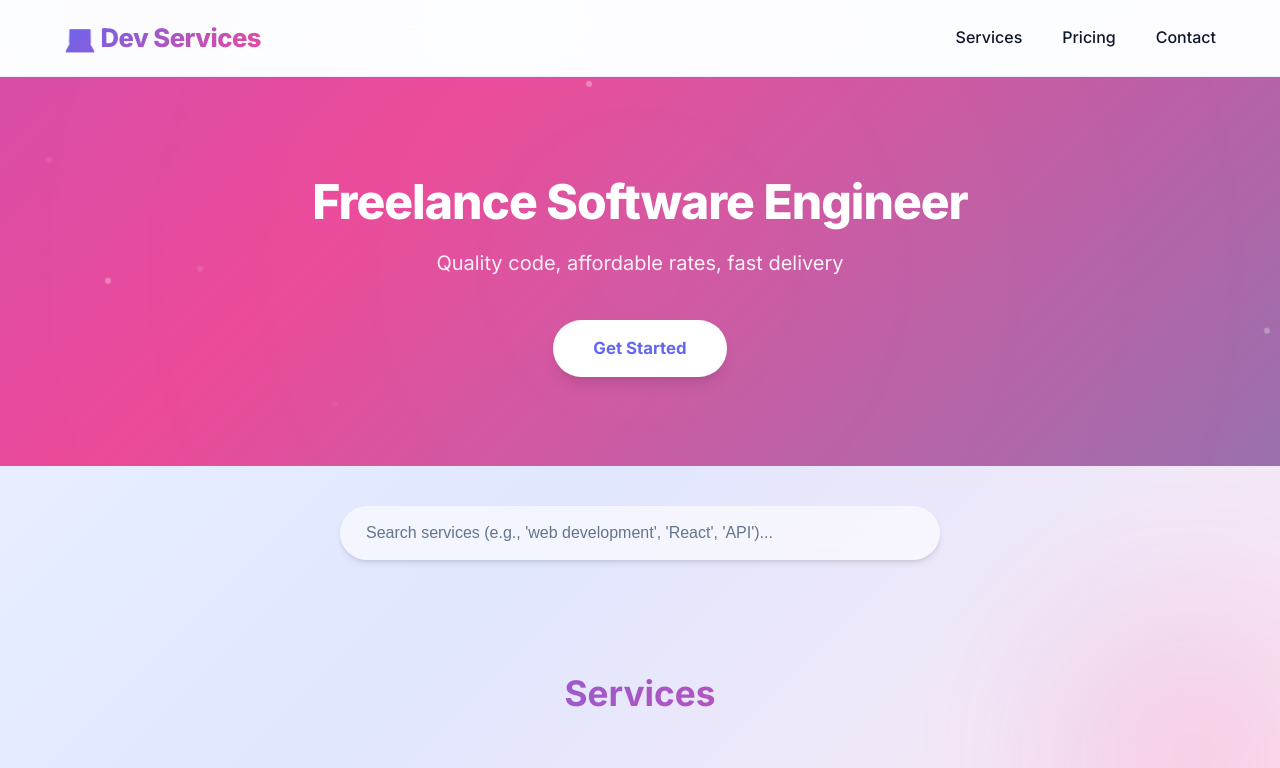
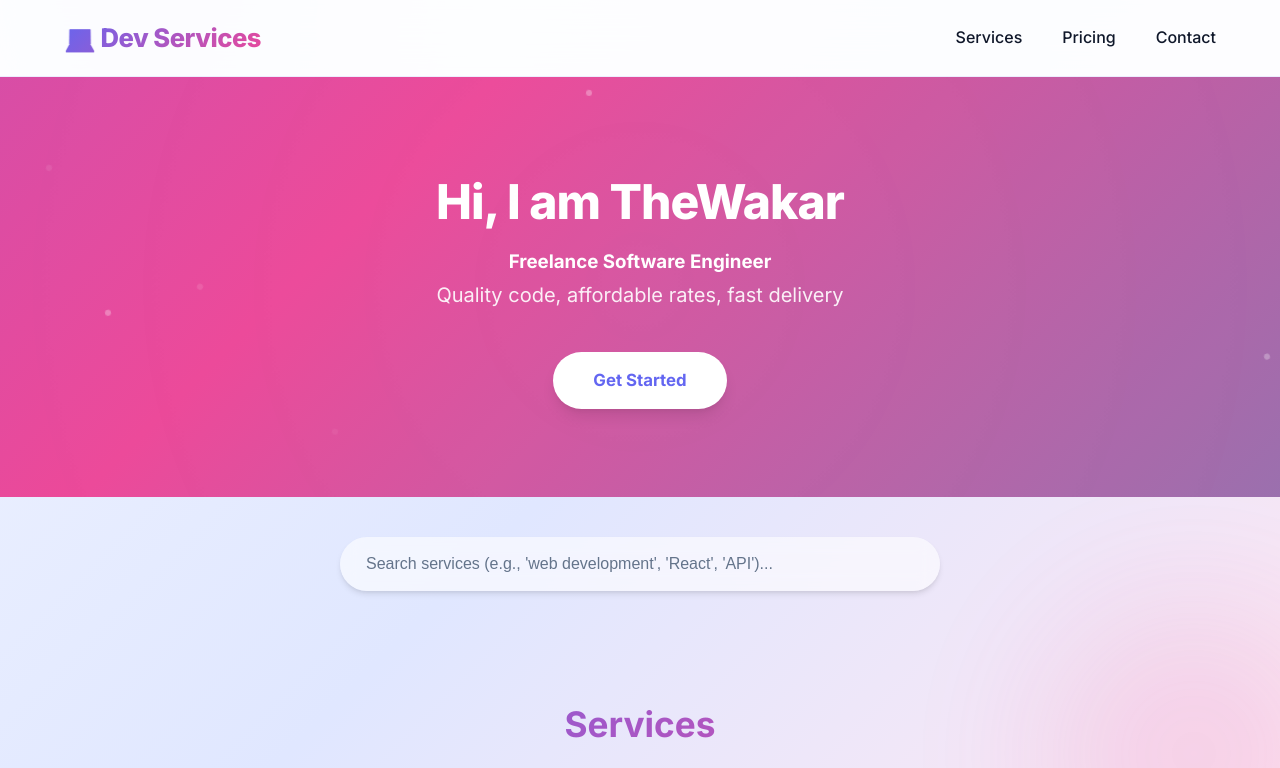
Before and after one commit to newwakar/portfolio, a website: page index.html in a window 1280 px wide. Shown: the top 768 px of the page. Drawn offline with Linux system fonts and the light colour scheme.

Commit message:
Update index.html

```diff
--- a/index.html
+++ b/index.html
@@ -28,7 +28,8 @@
         <!-- Hero Section -->
         <section class="hero">
             <div class="container">
-                <h1>Freelance Software Engineer</h1>
+                <h1> Hi,  I am TheWakar </h1>
+                <h3>Freelance Software Engineer</h3>
                 <p>Quality code, affordable rates, fast delivery</p>
                 <a href="#contact" class="cta-button">Get Started</a>
             </div>
```
